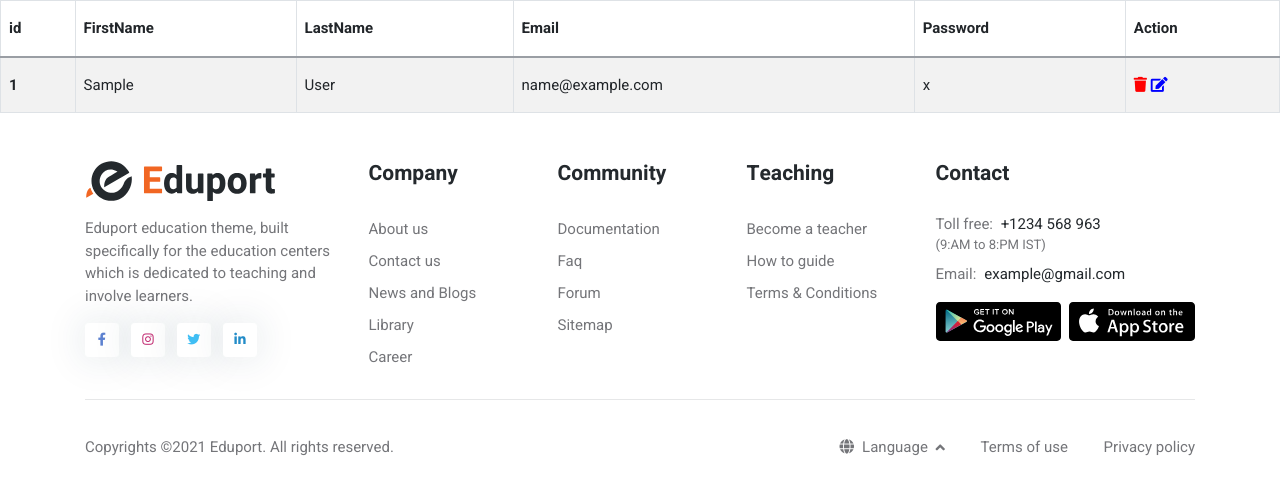
After one commit to leakvor/VC1-G9-ELEARNING, a PHP site: template views/trainers/adminTrainer.view.php in a window 1280 px wide. The commit adds this page. Shown: the top 495 px of the page. Run offline with PHP 8.4, Linux system fonts and the light colour scheme; the template is opened without the code that fills it: most values are stand-ins (such as "Sample title", 1, 10 or a date in 2020).

Commit message:
[feat] display all trainer GEL9-28

```diff
--- a/admin_router.php
+++ b/admin_router.php
@@ -5,6 +5,7 @@ $routes = [
     '/admin' => 'controllers/admin/admin.controller.php',
     '/trainer-review' => 'controllers/reviews/review.controller.php',
     '/trainer-classroom' => 'controllers/classroom/classroom.controller.php',
+    '/adminTrainer' => 'controllers/trainers/adminTrainer.controller.php',
 ];
 
 if (array_key_exists($uri, $routes)) {
--- /dev/null
+++ b/controllers/trainers/adminTrainer.controller.php
@@ -0,0 +1,4 @@
+<?php
+require"models/admin.model.php";
+$teachers=getTeacher();
+require "views/trainers/adminTrainer.view.php";
--- a/index.php
+++ b/index.php
@@ -1,7 +1,7 @@
 <?php
 require 'utils/url.php';
 require 'database/database.php';
-if (urlIs("/admin")) {
+if (urlIs("/admin")|| urlIs("/adminTrainer")) {
     require "admin_router.php";
 } else if (urlIs('/signin') || urlIs('/signup')) {
     require "authentication_router.php";
--- a/layouts/admin/header.php
+++ b/layouts/admin/header.php
@@ -36,11 +36,11 @@
 </head>
 
 <body>
-    <div class="container-fluid position-relative d-flex p-0">
+    <!-- <div class="container-fluid position-relative d-flex p-0"> -->
         <!-- Spinner Start -->
-        <div id="spinner" class="show bg-dark position-fixed translate-middle w-100 vh-100 top-50 start-50 d-flex align-items-center justify-content-center">
+        <!-- <div id="spinner" class="show bg-dark position-fixed translate-middle w-100 vh-100 top-50 start-50 d-flex align-items-center justify-content-center">
             <div class="spinner-border text-primary" style="width: 3rem; height: 3rem;" role="status">
                 <span class="sr-only">Loading...</span>
             </div>
-        </div>
+        </div> -->
         <!-- Spinner End -->
--- a/layouts/admin/navbar.php
+++ b/layouts/admin/navbar.php
@@ -16,7 +16,7 @@
                 </div>
                 <div class="navbar-nav w-100">
                     <a href="index.html" class="nav-item nav-link active"><i class="fa fa-tachometer-alt me-2"></i>Dashboard</a>
-                    <a href="index.html" class="nav-item nav-link"><i class="fas fa-chalkboard-teacher me-2"></i>Teachers</a>
+                    <a href="/adminTrainer" class="nav-item nav-link"><i class="fas fa-chalkboard-teacher me-2"></i>Teachers</a>
                     <a href="widget.html" class="nav-item nav-link"><i class="fa fa-user me-2"></i>Students</a>
                     <a href="form.html" class="nav-item nav-link"><i class="far fa-folder-open me-2"></i>Category</a>
                     <a href="table.html" class="nav-item nav-link"><i class="fas fa-book me-2"></i>Course</a>
--- /dev/null
+++ b/views/trainers/adminTrainer.view.php
@@ -0,0 +1,32 @@
+
+
+<div class="table-wrapper-scroll-y my-custom-scrollbar">
+    <table class="table table-bordered table-striped mb-0">
+      <thead>
+        <tr>
+          <th scope="col">id</th>
+          <th scope="col">FirstName</th>
+          <th scope="col">LastName</th>
+          <th scope="col">Email</th>
+          <th scope="col">Password</th>
+          <th scope="col">Action</th>
+        </tr>
+      </thead>
+      <tbody>
+        <?php foreach($teachers as $teacher): ?>
+          <tr>
+          <th scope="row"><?= $teacher['id'] ?></th>
+          <!-- <td><img src="" alt=""></td> -->
+          <td><?= $teacher['firstName'] ?></td>
+          <td><?= $teacher['lastName'] ?></td>
+          <td><?= $teacher['email'] ?></td>
+          <td><?= $teacher['password'] ?></td>
+          <td><i class="fa fa-trash" style="color:red;"><a href=""></a></i>
+            <i class="fa fa-edit" style="color:blue;"><a href=""></a></i>
+          </td>
+        </tr>
+        <?php endforeach ?>
+      </tbody>
+    </table>
+
+  </div>
```
Also changed, not shown: models/admin.model.php (+8 -0 lines), vendor/css/admin.css.
